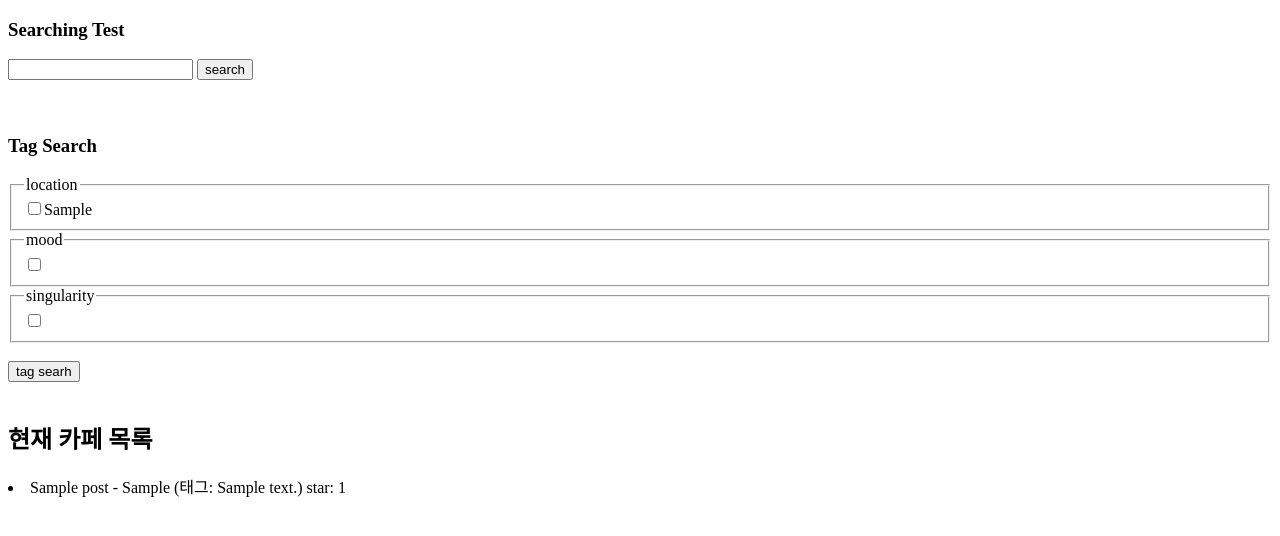
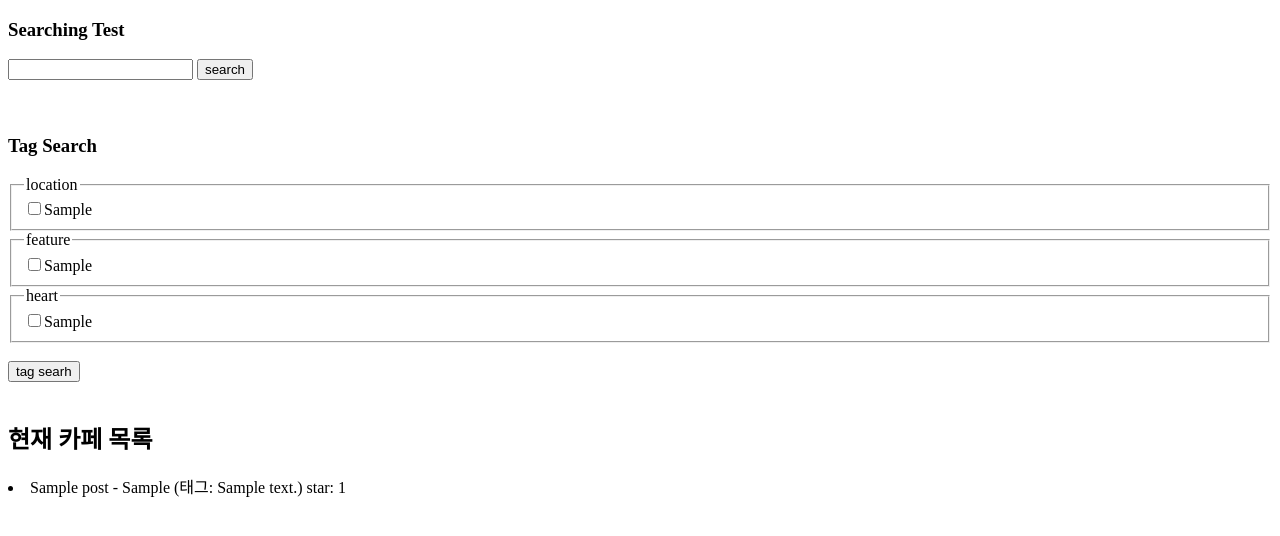
Before and after one commit to techofficer20/likelion7th_hackaton, a Django app: page /searchapp in a window 1280 px wide. Shown: the top 536 px of the page. Run offline with Django 3.2, Linux system fonts and the light colour scheme; tables that the repository leaves empty hold one stand-in row (values such as "Sample post").

Commit message:
search update commit

```diff
--- a/cafeproject/searchapp/admin.py
+++ b/cafeproject/searchapp/admin.py
@@ -1,5 +1,8 @@
 from django.contrib import admin
-from .models import Post
+from .models import Post, Location, Feature, Heart
 # Register your models here.
 
 admin.site.register(Post)
+admin.site.register(Location)
+admin.site.register(Feature)
+admin.site.register(Heart)
--- a/cafeproject/searchapp/models.py
+++ b/cafeproject/searchapp/models.py
@@ -13,3 +13,21 @@ class Post(models.Model):
 
     class Meta:
         ordering = ['-starrate']
+
+class Location(models.Model):
+    location = models.CharField(max_length = 10)
+
+    def __str__(self):
+        return self.location
+
+class Feature(models.Model):
+    feature = models.CharField(max_length = 15)
+
+    def __str__(self):
+        return self.feature
+
+class Heart(models.Model):
+    heart = models.CharField(max_length = 3)
+
+    def __str__(self):
+        return self.heart
--- a/cafeproject/searchapp/templates/index.html
+++ b/cafeproject/searchapp/templates/index.html
@@ -17,22 +17,22 @@
     <h3>Tag Search</h3>
         <fieldset>
             <legend>location</legend>
-             {% for post_obj in post%}
-             <input type = "checkbox" value= "location">{{post_obj.location}}
+             {% for location in location_list %}
+             <input type = "checkbox" value= "location">{{location.location}}
              {% endfor %}
         </fieldset>
 
         <fieldset>
-            <legend>mood</legend>
-             {% for post_obj in post%}
-             <input type = "checkbox" value= "mood">{{post_obj.mood}}
+            <legend>feature</legend>
+             {% for feature in feature_list %}
+             <input type = "checkbox" value= "feature">{{feature.feature}}
              {% endfor %}
         </fieldset>
 
         <fieldset>
-            <legend>singularity</legend>
-             {% for post_obj in post%}
-             <input type = "checkbox" value= "singularity">{{post_obj.singularity}}
+            <legend>heart</legend>
+             {% for heart in heart_list %}
+             <input type = "checkbox" value= "heart">{{heart.heart}}
              {% endfor %}
         </fieldset>
 
--- a/cafeproject/searchapp/views.py
+++ b/cafeproject/searchapp/views.py
@@ -1,10 +1,19 @@
 from django.shortcuts import render, redirect
-from .models import Post
+from .models import Post, Location, Feature, Heart
 # Create your views here.
 
 def index(request):
     post = Post.objects.all()
-    return render(request, 'index.html', {'post' : post})
+    location_list = Location.objects.all()
+    feature_list = Feature.objects.all()
+    heart_list = Heart.objects.all()
+    return render(request, 'index.html',
+    {
+        'post' : post,
+        'location_list' : location_list,
+        'feature_list' : feature_list,
+        'heart_list' : heart_list
+    })
 
 def result(request):
     post = Post.objects.all()
```
Also changed, not shown: cafeproject/searchapp/migrations/0006_location.py (added), cafeproject/searchapp/migrations/0007_auto_20190808_1221.py (added), cafeproject/searchapp/migrations/0008_feature_heart.py (added).
